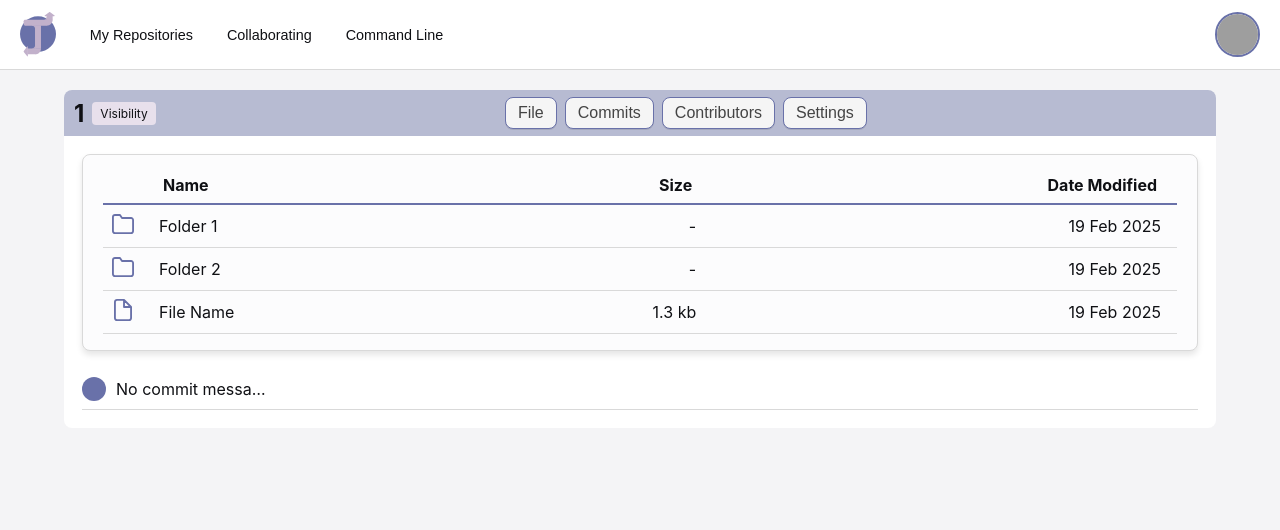
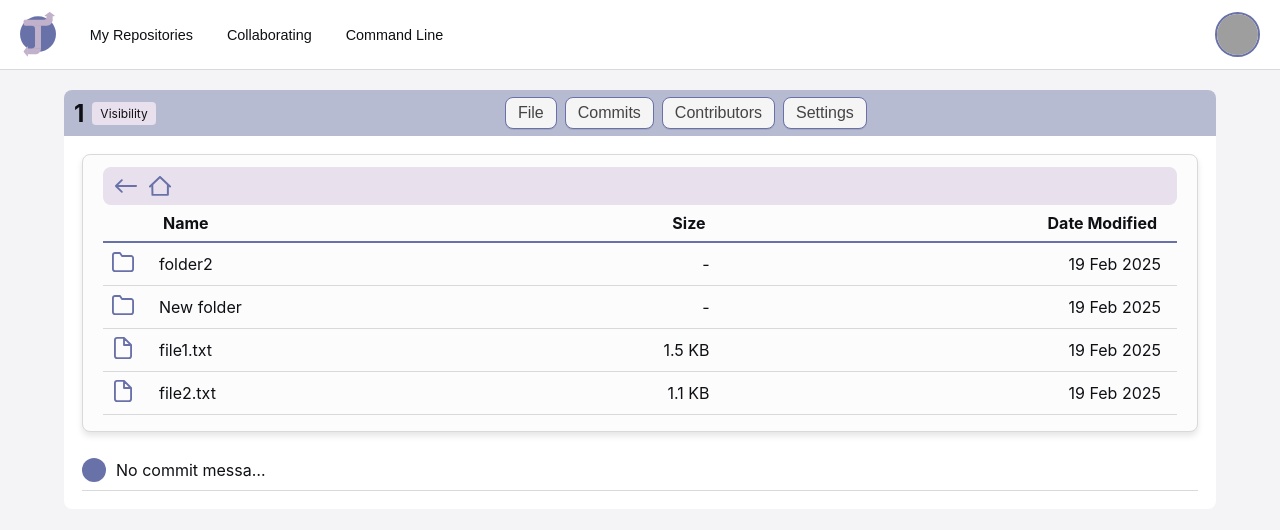
Before and after one commit to benjaminsanderswyatt/COMP3000-JanusVersionControl, a React (Create React App) app in the folder Fullstack/frontend/: page /repository/1/1 in a window 1280 px wide. Shown: the top 530 px of the page. Built offline with nearby package versions, Linux system fonts and the light colour scheme; grey boxes are pictures that could not be loaded.

Commit message:
Implemented breadcrumbs for file explorer

```diff
--- a/Fullstack/frontend/src/components/Repo/FileExplorer.js
+++ b/Fullstack/frontend/src/components/Repo/FileExplorer.js
@@ -1,10 +1,104 @@
-import React from 'react';
+import React, { useState, useMemo } from 'react';
 import { formatOnlyDate } from "../../helpers/DateHelper";
 
 import styles from "../../styles/Components/Repo/FileExplorer.module.css";
 
-const FileExplorer = ({ files }) => {
+const FileExplorer = ({ root }) => {
+  const [currentPath, setCurrentPath] = useState([]);
+
+  const getCurrentDirectory = () => {
+    let current = root;
+
+    for (const folderName of currentPath) {
+      const next = current.children.find(child => child.name === folderName);
+
+      if (!next) {
+        setCurrentPath([]);
+        return root;
+      }
+
+      current = next;
+    }
+
+    return current;
+  };
+
+  const currentDir = getCurrentDirectory();
+  const breadcrumbParts = [root.name, ...currentPath];
+
+
+  // Sort children (folders first where hash=null, then files)
+  const sortedChildren = [...currentDir.children].sort((a, b) => {
+    const aIsFolder = a.hash === null;
+    const bIsFolder = b.hash === null;
+
+    if (aIsFolder && !bIsFolder) return -1;
+    if (!aIsFolder && bIsFolder) return 1;
+    return a.name.localeCompare(b.name);
+  });
+
+
+  const handleFolderClick = (folderName) => {
+    setCurrentPath([...currentPath, folderName]);
+  };
+
+  const handleBreadcrumbClick = (index) => {
+    setCurrentPath(currentPath.slice(0, index));
+  };
+
+  const handleBack = () => {
+    setCurrentPath(currentPath.slice(0, -1));
+  };
+
+  const handleHome = () => {
+    setCurrentPath([]);
+  };
+
   return (
+    <>
+      <div className={styles.navigation}>
+
+        {/* Back button */}
+        <button
+          onClick={handleBack}
+          className={styles.navButton}
+          disabled={currentPath.length === 0}
+          title="Go back"
+        >
+          <img src="/Icons/back.svg" alt="Back" />
+        </button>
+
+        {/* Home button */}
+        <button
+          onClick={handleHome}
+          className={styles.navButton}
+          disabled={currentPath.length === 0}
+          title="Go home"
+        >
+          <img src="/Icons/home.svg" alt="Home" />
+        </button>
+
+
+        {/* Breadcrumbs */}
+        <div className={styles.breadcrumb}>
+
+          {currentPath.map((part, index) => (
+            <React.Fragment key={index}>
+              <span className={styles.breadcrumbSeparator}>/</span>
+              <span
+                onClick={() => handleBreadcrumbClick(index + 1)}
+                className={styles.breadcrumbPart}
+              >
+                {part}
+              </span>
+            </React.Fragment>
+          ))}
+        </div>
+
+
+      </div>
+
+
       <table className={styles.table}>
 
         <thead>
@@ -17,26 +111,39 @@ const FileExplorer = ({ files }) => {
         </thead>
 
         <tbody>
-        {files.map((file, index) => (
-          <tr key={index} className={styles.tbodyRow}>
+
+          {sortedChildren.map((item, index) => {
+
+            const isFolder = item.hash === null;
+
+            const size = isFolder ? '-' : `${item.size} KB`;
+
+            return (
+              <tr
+                key={index}
+                className={styles.tbodyRow}
+                onClick={() => isFolder && handleFolderClick(item.name)}
+                style={{ cursor: isFolder ? 'pointer' : 'default' }}
+              >
                 <td>
                   <img
-                src={`/Icons/${file.type}.svg`}
-                alt={file.type}
+                    src={`/Icons/${isFolder ? 'folder' : 'file'}.svg`}
+                    alt={isFolder ? 'folder' : 'file'}
                   />
                 </td>
 
-            <td className={`${styles.td}`}>{file.name}</td>
+                <td>{item.name}</td>
+                <td>{size}</td>
+                <td>{formatOnlyDate(item.lastModified)}</td>
+              </tr>
+            );
+          })}
 
-            <td className={styles.td}>{file.size}</td>
-            <td className={styles.td}>{formatOnlyDate(file.date)}</td>
-          </tr>
-        ))}
         </tbody>
 
       </table>
+    </>
   );
 };
 
-
 export default FileExplorer;
--- a/Fullstack/frontend/src/pages/Repos/RepoPage.js
+++ b/Fullstack/frontend/src/pages/Repos/RepoPage.js
@@ -43,6 +43,7 @@ const repoData = {
       {
         name: "folder2",
         hash: null,
+        lastModified: "2025-02-19T15:45:00Z",
         children: [
           {
             name: "subfile2.txt",
@@ -119,7 +120,7 @@ const RepoPage = () => {
     <Page header={headerSection}>
 
       <Card>
-        <FileExplorer files={files}></FileExplorer>
+        <FileExplorer root={repoData.tree}></FileExplorer>
       </Card>
 
 
--- a/Fullstack/frontend/src/styles/Components/Repo/FileExplorer.module.css
+++ b/Fullstack/frontend/src/styles/Components/Repo/FileExplorer.module.css
@@ -42,3 +42,62 @@ td:nth-child(3),
 td:nth-child(4) {
   text-align: right;
 }
+
+
+
+.navigation {
+  display: flex;
+  align-items: center;
+  gap: 4px;
+  background: var(--lightsecondary);
+  padding: 4px 8px;
+  border-radius: 8px;
+}
+
+
+
+.navButton {
+  cursor: pointer;
+  background: none;
+  border: none;
+  padding: 4px;
+  border-radius: 8px;
+  display: flex;
+  align-items: center;
+  justify-content: center;
+}
+
+.navButton img {
+  width: 22px;
+  height: 22px;
+  object-fit: contain;
+}
+
+.navButton:disabled {
+  cursor: default;
+}
+
+.navButton:not(:disabled):hover {
+  background-color: var(--secondary);
+}
+
+
+
+.breadcrumb {
+  display: flex;
+  align-items: center;
+}
+
+.breadcrumbPart {
+  cursor: pointer;
+  color: var(--text);
+}
+
+.breadcrumbPart:hover {
+  text-decoration: underline;
+}
+
+.breadcrumbSeparator {
+  margin: 0px 6px;
+  user-select: none;
+}
```
Also changed, not shown: Fullstack/frontend/public/Icons/back.svg (added), Fullstack/frontend/public/Icons/home.svg (added). Lines whose indentation alone changed are shown as unchanged.
